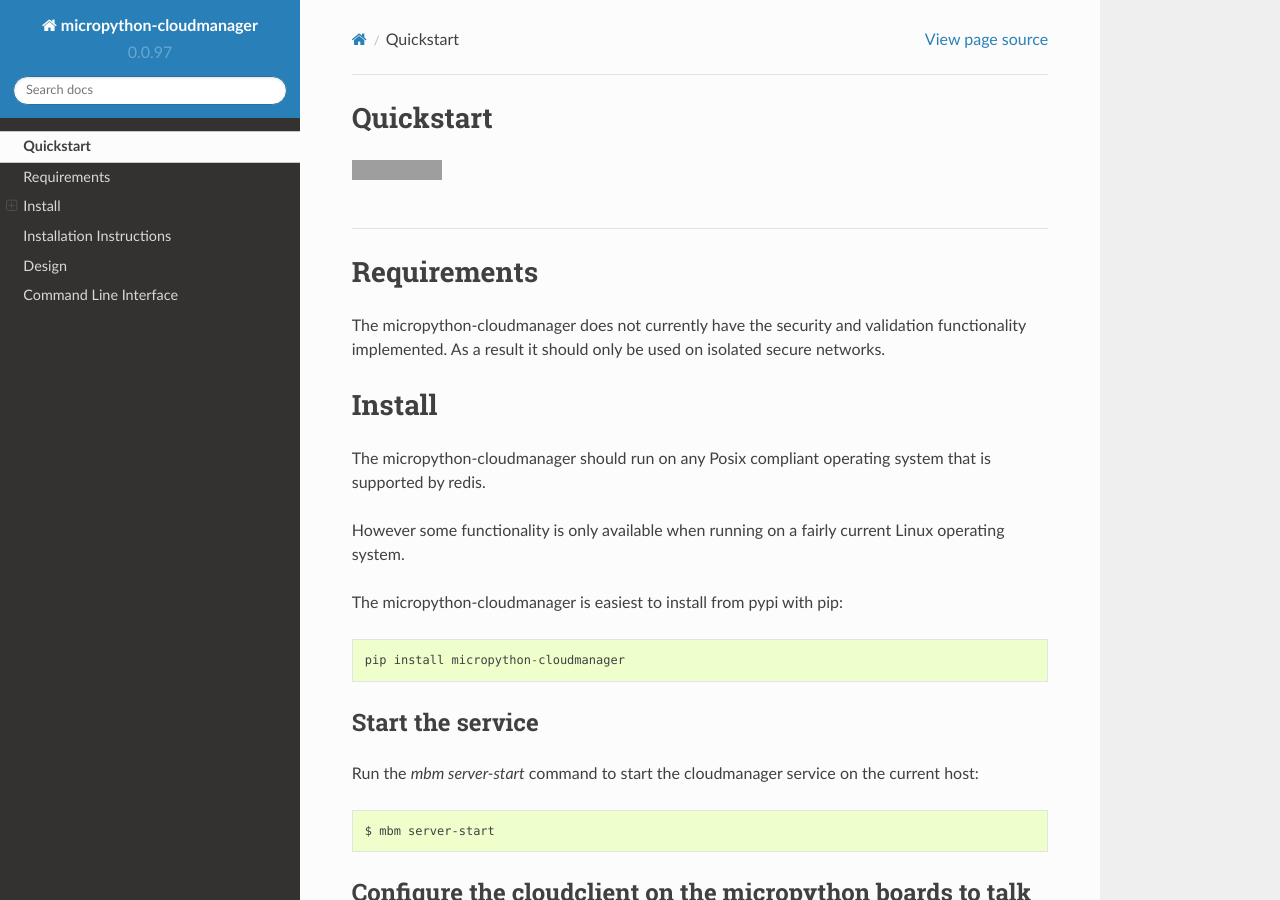
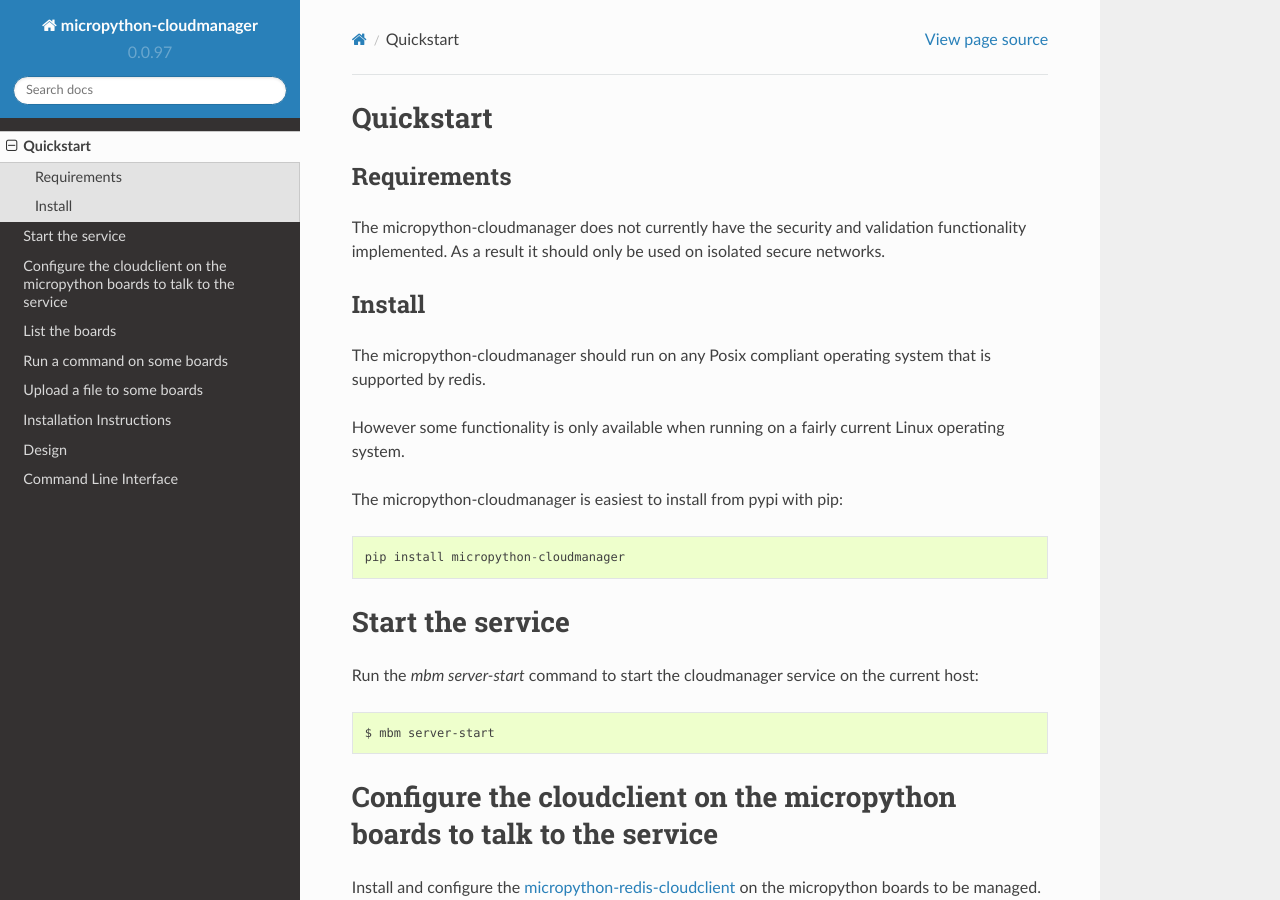
Before and after one commit to dwighthubbard/micropython-cloudmanager, a Sphinx documentation site: the page built from docs/quickstart.rst, in a window 1280 px wide and 900 px high. Built offline with Sphinx 7.4.7 and the Read the Docs theme 2.0.0, drawn with Linux system fonts in a browser that asks for light colours; the version number is read from the project's files by our own code; some of the changed lines change nothing that is shown; grey boxes are pictures that could not be loaded.

Commit message:
Update the docs and make the cloudmanager rdb file an absolute path.

```diff
--- a/README.rst
+++ b/README.rst
@@ -4,90 +4,57 @@
 ==================================================================
 
 
+Description
+***********
 
-Requirements
-============
+Cloudmanager is an infrastructure to manage multiple IoT boards running micropython.
 
-The micropython-cloudmanager does not currently have the security and validation functionality implemented.  As a
-result it should only be used on isolated secure networks.
+Design Philosophy
+=================
 
-Install
-=======
+Here are the overall design concepts that are the focus of the cloudmanger.  Which helps to explain it's purpose and
+some guidance on where it is going in the future.
 
-The micropython-cloudmanager should run on any Posix compliant operating system that is supported by redis.
+All Python Infrastructure
+-------------------------
 
-However some functionality is only available when running on a fairly current Linux operating system.
+If a programmer is writing code to operate on boards running Micropython.  It is desirable to be able to also write
+the service management code in the same language.
 
-The micropython-cloudmanager is easiest to install from pypi with pip::
+Simple to set up a basic configuration
+--------------------------------------
 
-    pip install micropython-cloudmanager
+A goal of this service is to be simple to set up a basic functional configuration.
 
+To meet this goal the command line interface tool has commands to start/stop and check the status of the service
+with reasonable defaults without any other configuration or setup.
 
-Start the service
-*****************
+In addition we provide a seperate flash utility that will flash popular esp8266 boards with micropython and configure them
+as cloudmanager clients with a single command.
 
-Run the `mbm server-start` command to start the cloudmanager service on the current host::
+Architecture to minimize security attack surface
+------------------------------------------------
 
-    $ mbm server-start
+Security is important and when new security attacks occur frequently new code has to be added to deal with the issues.
+This can be difficult to do when the code to handle the attack has to be implemented on an IoT board with little free
+memory.
 
-Configure the cloudclient on the micropython boards to talk to the service
-**************************************************************************
+To address this issue, the cloudmanager is designed to have a single netowrk entrypoint that accepts incomming network
+connections.
 
-Install and configure the micropython-redis-cloudclient_ on the micropython boards to be managed.
+This provides a single network point to secure, which provides a number of benefits.
 
-For esp8266 boards such as nodemcu, wemos-d1 boards the easiest method
-Using the directions at https://github.com/dwighthubbard/micropython-redis-cloudclient/blob/master/README.md
+    * It minimizing the attack surface.
+    * Lessens requirements to update IoT board software for security issues
+    * It moves most of the processing for authentication, and input validation to the cloudmanager service node which generally will have significantly more resources to handle secufity issues properly.
 
-List the boards
-***************
+Do resource intensive operations on the server not the IoT devices
+------------------------------------------------------------------
 
-The `mbm board-list` command will list the boards that have registered with the cloudmanager service::
+The client should provide the minimum functionality needed to implement the functionality.  In addition functionality
+should be added with a focus on performing resource intensive operation on the managment nodes and not on the IoT
+boards that have minimal resources.
 
-    $ mbm board-list
-    Platform   Name                                               State
-    esp8266    micropython-esp8266-f1fa9e                         idle
-    esp8266    nodemcu-001                                        idle
-    esp8266    nodemcu-002                                        idle
-    esp8266    wemos-001                                          idle
-    WiPy       wipy2-001                                          idle
-    WiPy       wipy2-002                                          idle
-    $
-
-Run a command on some boards
-****************************
-
-The `mbm board-execute` command will send the commands from standard input to one or more boards.
-
-Run the `mbm board-execute [boardname]` command, then type the code to execute and hit **CTRL-D** and the code will
-be sent to he board(s), executed and the results displayed::
-
-    $ mbm board-execute micropython-esp8266-f1fa9e
-    import os
-    print(os.uname())
-    ## Executing on 'micropython-esp8266-f1fa9e' #################################
-    (sysname='esp8266', nodename='esp8266', release='1.5.4(baaeaebb)', version='v1.8.5-100-g10bde69-dirty on 2016-11-01', machine='ESP module with ESP8266')
-
-    $
-
-Upload a file to some boards
-****************************
-
-The `mbm board-upload` command will upload a file to one or more boards.
-
-So for example to copy the file "hello_world.py" to the lib (module) directory on 2 boards works like this (note, wipy boards will execute commands but currently do not return output)::
-
-    $ mbm board-upload nodemcu-00[1-2],wipy2-001 hello_world.py lib/hello_world.py
-    $ mbm board-execute nodemcu-00[1-2],wipy2-001
-    import hello_world
-    hello_world.hello_world()
-    ## Executing on 'nodemcu-001' ################################################
-    Hello World!
-
-    ## Executing on 'nodemcu-002' ################################################
-    Hello World!
-
-    ## Executing on 'wipy2-001' ##################################################
-
-    $
-
-.. _micropython-redis-cloudclient: https://github.com/dwighthubbard/micropython-redis-cloudclient/blob/master/README.md
+For example, the **mbm board-install** command installs micropython packages on boards.  The implementation of this
+functionality performs the resource intensive download, unpack, and dependency handling on the cloudmanager server.  The
+only function performed on the board is the upload to the appropriate location in the boards filesystem.
--- a/docs/quickstart.rst
+++ b/docs/quickstart.rst
@@ -1,4 +1,89 @@
 Quickstart
-==========
+**********
 
-.. include:: ../README.rst
+Requirements
+============
+
+The micropython-cloudmanager does not currently have the security and validation functionality implemented.  As a
+result it should only be used on isolated secure networks.
+
+Install
+=======
+
+The micropython-cloudmanager should run on any Posix compliant operating system that is supported by redis.
+
+However some functionality is only available when running on a fairly current Linux operating system.
+
+The micropython-cloudmanager is easiest to install from pypi with pip::
+
+    pip install micropython-cloudmanager
+
+
+Start the service
+*****************
+
+Run the `mbm server-start` command to start the cloudmanager service on the current host::
+
+    $ mbm server-start
+
+Configure the cloudclient on the micropython boards to talk to the service
+**************************************************************************
+
+Install and configure the micropython-redis-cloudclient_ on the micropython boards to be managed.
+
+For esp8266 boards such as nodemcu, wemos-d1 boards the easiest method
+Using the directions at https://github.com/dwighthubbard/micropython-redis-cloudclient/blob/master/README.md
+
+List the boards
+***************
+
+The `mbm board-list` command will list the boards that have registered with the cloudmanager service::
+
+    $ mbm board-list
+    Platform   Name                                               State
+    esp8266    micropython-esp8266-f1fa9e                         idle
+    esp8266    nodemcu-001                                        idle
+    esp8266    nodemcu-002                                        idle
+    esp8266    wemos-001                                          idle
+    WiPy       wipy2-001                                          idle
+    WiPy       wipy2-002                                          idle
+    $
+
+Run a command on some boards
+****************************
+
+The `mbm board-execute` command will send the commands from standard input to one or more boards.
+
+Run the `mbm board-execute [boardname]` command, then type the code to execute and hit **CTRL-D** and the code will
+be sent to he board(s), executed and the results displayed::
+
+    $ mbm board-execute micropython-esp8266-f1fa9e
+    import os
+    print(os.uname())
+    ## Executing on 'micropython-esp8266-f1fa9e' #################################
+    (sysname='esp8266', nodename='esp8266', release='1.5.4(baaeaebb)', version='v1.8.5-100-g10bde69-dirty on 2016-11-01', machine='ESP module with ESP8266')
+
+    $
+
+Upload a file to some boards
+****************************
+
+The `mbm board-upload` command will upload a file to one or more boards.
+
+So for example to copy the file "hello_world.py" to the lib (module) directory on 2 boards works like this (note, wipy boards will execute commands but currently do not return output)::
+
+    $ mbm board-upload nodemcu-00[1-2],wipy2-001 hello_world.py lib/hello_world.py
+    $ mbm board-execute nodemcu-00[1-2],wipy2-001
+    import hello_world
+    hello_world.hello_world()
+    ## Executing on 'nodemcu-001' ################################################
+    Hello World!
+
+    ## Executing on 'nodemcu-002' ################################################
+    Hello World!
+
+    ## Executing on 'wipy2-001' ##################################################
+
+    $
+
+.. _micropython-redis-cloudclient: https://github.com/dwighthubbard/micropython-redis-cloudclient/blob/master/README.md
```
